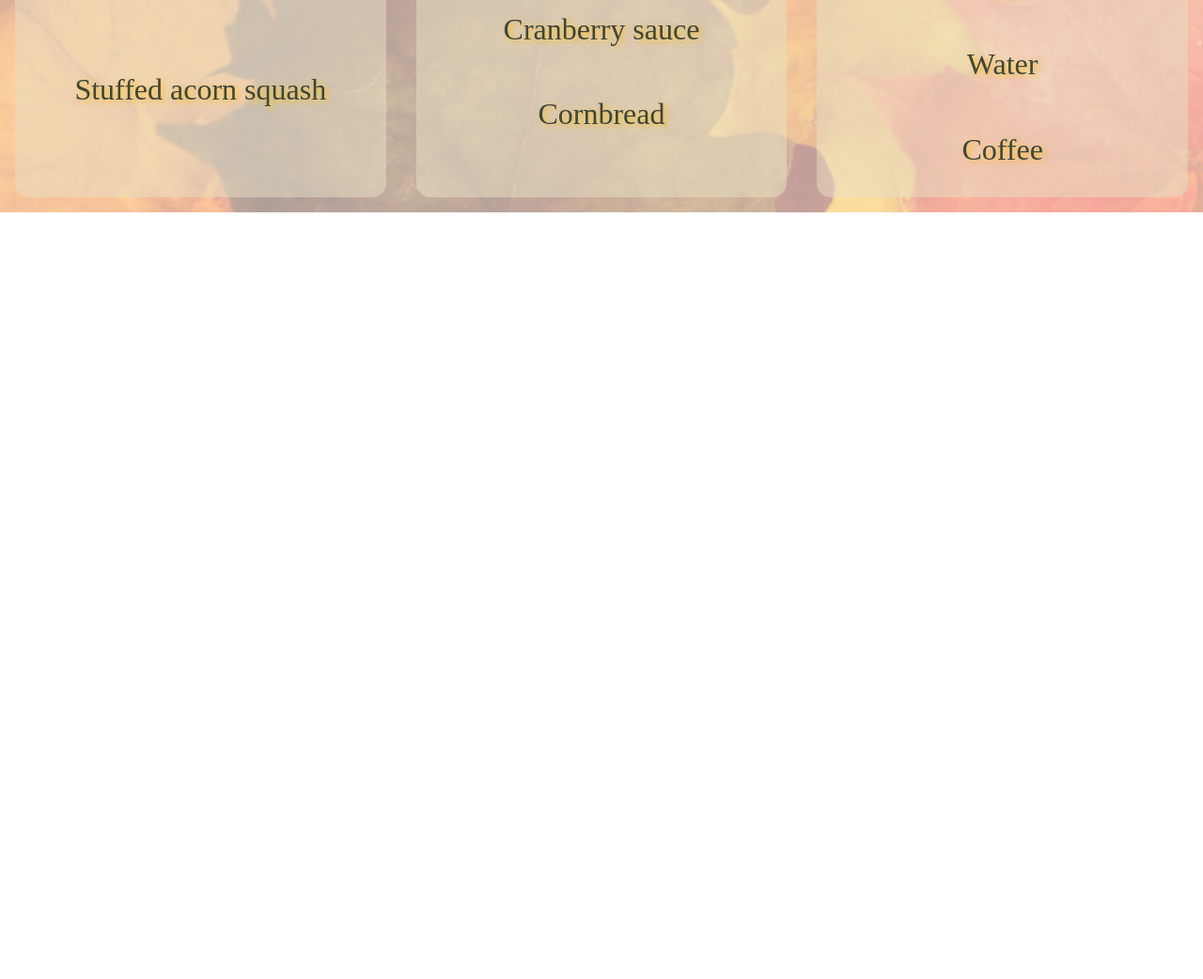
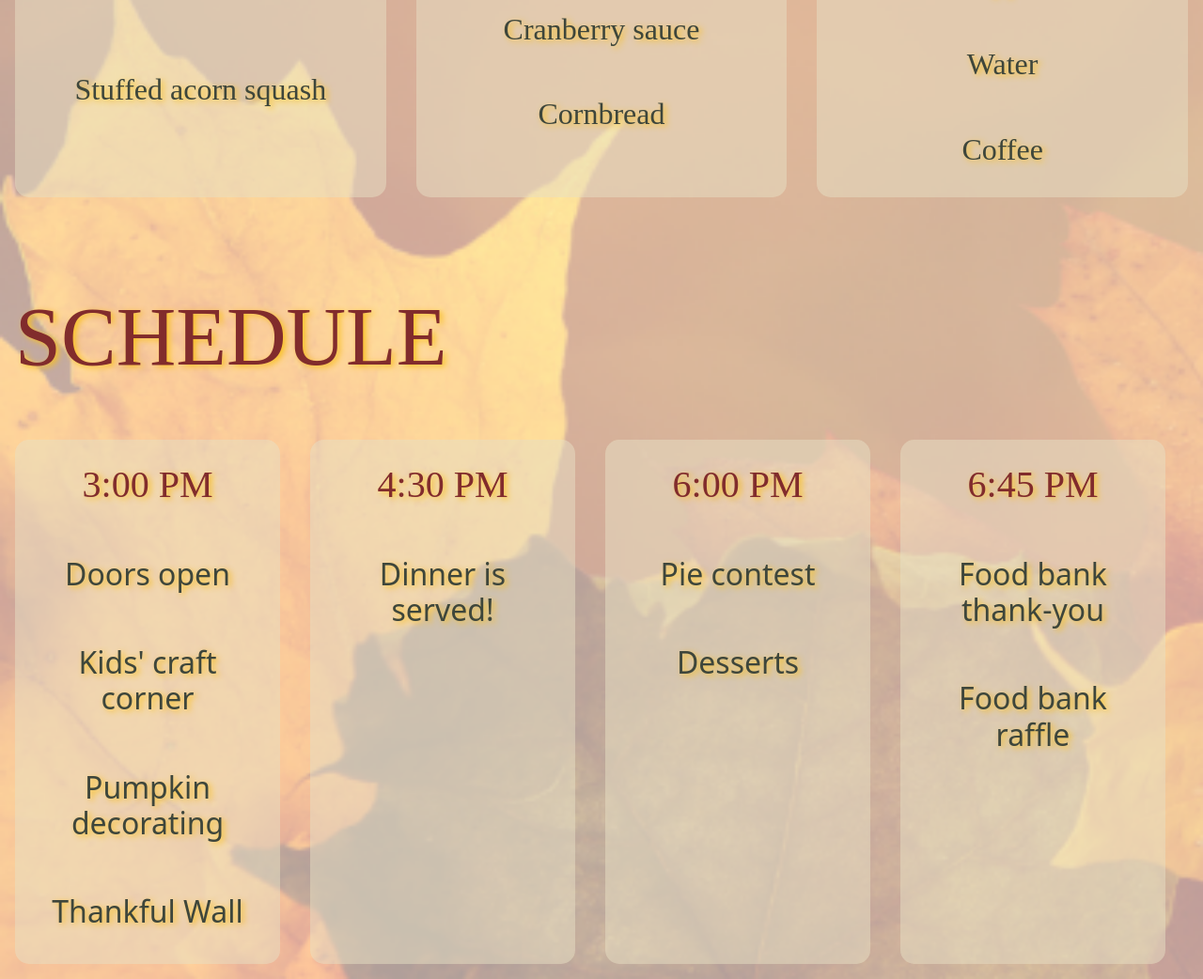
Before and after one commit to 528awolf-design/HarvestTable_Wolf, a plain HTML site: page index.html in a window 1280 px wide. Shown: the part 1466-2508 px from the top of the page at 94% size. Before the commit the page ends 1692 px from the top, so only its background shows below. Drawn offline with nearby package versions, Linux system fonts and the light colour scheme; a web font is replaced by a local one.

Commit message:
page three added, need to center some

```diff
--- a/index.html
+++ b/index.html
@@ -67,8 +67,43 @@
                     <h3 class="superfont textColorTwo justify-content-center reasonablySized mt-5 pt-1">Coffee</h3>
                 </div>
             </div>
+<!--Third Page; Schedule-->
+            <div class="row mt-4 d-flex">
+            <div class="col-12 p-3 g-3 justify-content-left flex-column">
+                <h1 class="superfont textColorOne biggie text-left pt-4">SCHEDULE</h1>
+            </div>
+            <div class="col-3 p-3 g-3 ml-4 flex-column">
+                <div class="p-4 roundBorders text-center divDirections flex-grow-1">
+                    <h2 class="superfont textColorOne justify-content-center mediumSized text-center">3:00 PM</h2>
+                    <h3 class="duperfont textColorTwo justify-content-center reasonablySized mt-5 p-1">Doors open</h3>
+                    <h3 class="duperfont textColorTwo justify-content-center reasonablySized mt-5 p-1">Kids' craft corner</h3>
+                    <h3 class="duperfont textColorTwo justify-content-center reasonablySized mt-5 p-1">Pumpkin decorating</h3>
+                    <h3 class="duperfont textColorTwo justify-content-center reasonablySized mt-5 p-1">Thankful Wall</h3>
+                </div>
+            </div>
+            <div class="col-3 p-3 g-3 flex-column">
+                <div class="p-4 roundBorders text-center divDirections flex-grow-1 h-100">
+                    <h2 class="superfont textColorOne justify-content-center mediumSized text-center">4:30 PM</h2>
+                    <h3 class="duperfont textColorTwo justify-content-center reasonablySized mt-5 p-1 align-items-center">Dinner is served!</h3>
+                </div>
+            </div>
+            <div class="col-3 p-3 g-3 flex-column">
+                <div class="p-4 roundBorders text-center divDirections flex-grow-1 h-100">
+                    <h2 class="superfont textColorOne justify-content-center mediumSized text-center">6:00 PM</h2>
+                    <h3 class="duperfont textColorTwo justify-content-center reasonablySized mt-5 p-1">Pie contest</h3>
+                    <h3 class="duperfont textColorTwo justify-content-center reasonablySized mt-5 p-1">Desserts</h3>
+                </div>
+            </div>
+            <div class="col-3 p-3 g-3 mr-4 flex-column">
+                <div class="p-4 roundBorders text-center divDirections flex-grow-1 h-100">
+                    <h2 class="superfont textColorOne justify-content-center mediumSized">6:45 PM</h2>
+                    <h3 class="duperfont textColorTwo justify-content-center reasonablySized mt-5 p-1">Food bank thank-you</h3>
+                    <h3 class="duperfont textColorTwo justify-content-center reasonablySized mt-5 p-1">Food bank raffle</h3>
+                </div>
+            </div>
         </div>
-<!--Third Page; Schedule-->
+        </div>
+
 <!--Fourth Page; Tickets & Donations-->
     </div>
 </section>
```
